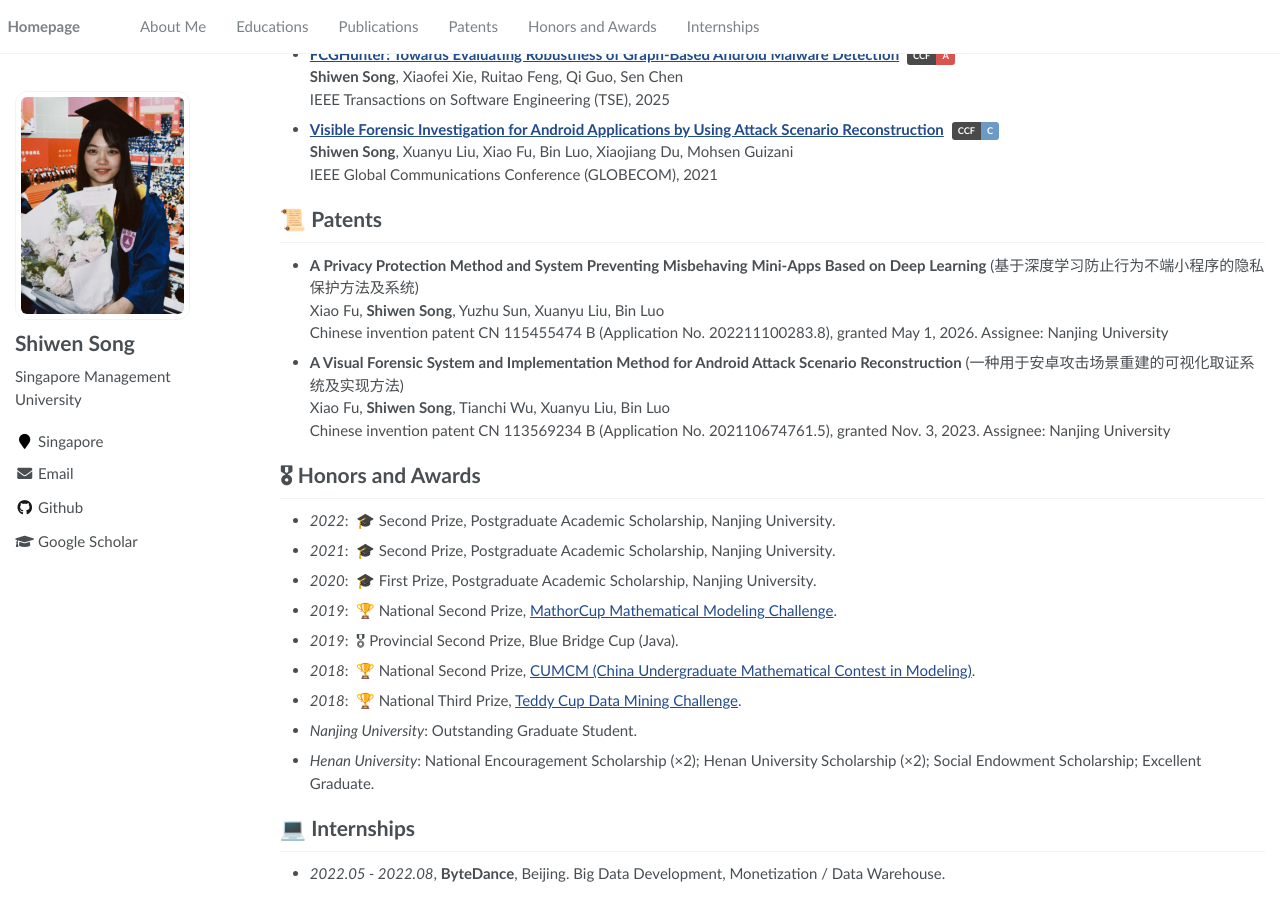
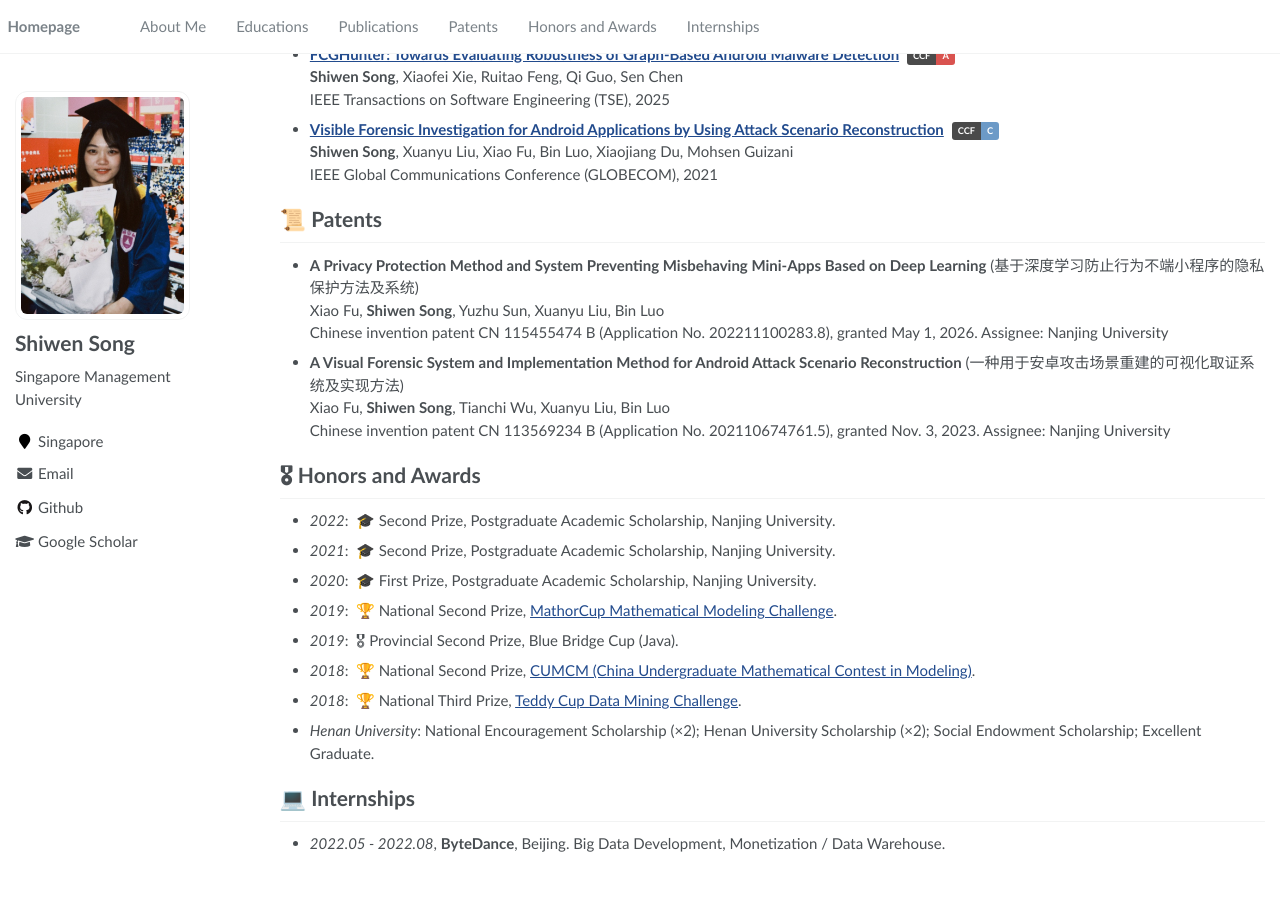
Before and after one commit to shiwen-song/shiwen-song.github.io, a Jekyll site: the page built from _pages/about.md, in a window 1280 px wide and 900 px high, scrolled down 732 px. Built offline with Jekyll 4.4.1, drawn with Linux system fonts in a browser that asks for light colours; after the commit the page ends 1602 px from its top, so only the background shows below that.

Commit message:
Remove Nanjing Outstanding Graduate Student
Co-Authored-By: Claude Sonnet 5.5 <noreply@anthropic.com>

```diff
--- a/_pages/about.md
+++ b/_pages/about.md
@@ -74,7 +74,6 @@ Her research interests include mobile app security and testing, with a focus on
 - *2019*: &nbsp;🎖 Provincial Second Prize, Blue Bridge Cup (Java).
 - *2018*: &nbsp;🏆 National Second Prize, [CUMCM (China Undergraduate Mathematical Contest in Modeling)](https://www.mcm.edu.cn/html_cn/node/dd90065fedda4e78cd4d0b154c2d77a9.html).
 - *2018*: &nbsp;🏆 National Third Prize, [Teddy Cup Data Mining Challenge](https://www.tipdm.org/hjmdsi/1434.jhtml).
-- *Nanjing University*: Outstanding Graduate Student.
 - *Henan University*: National Encouragement Scholarship (×2); Henan University Scholarship (×2); Social Endowment Scholarship; Excellent Graduate.
 
 # 💻 Internships
```
